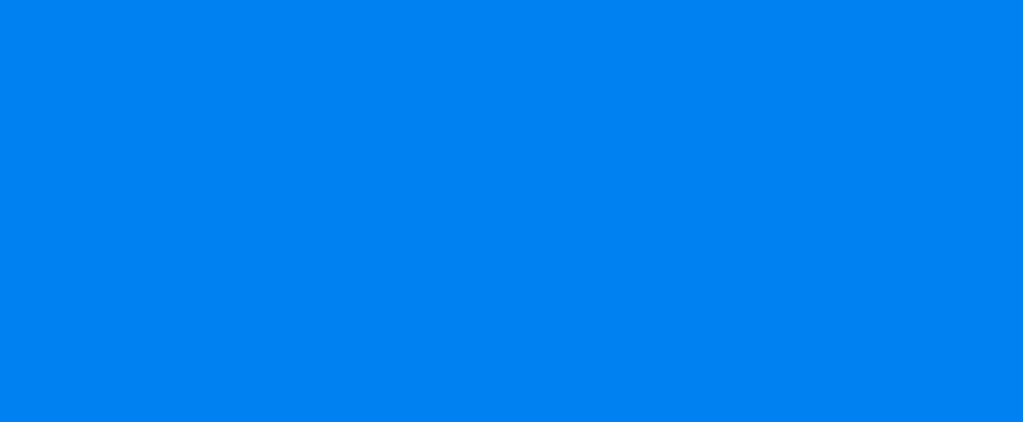
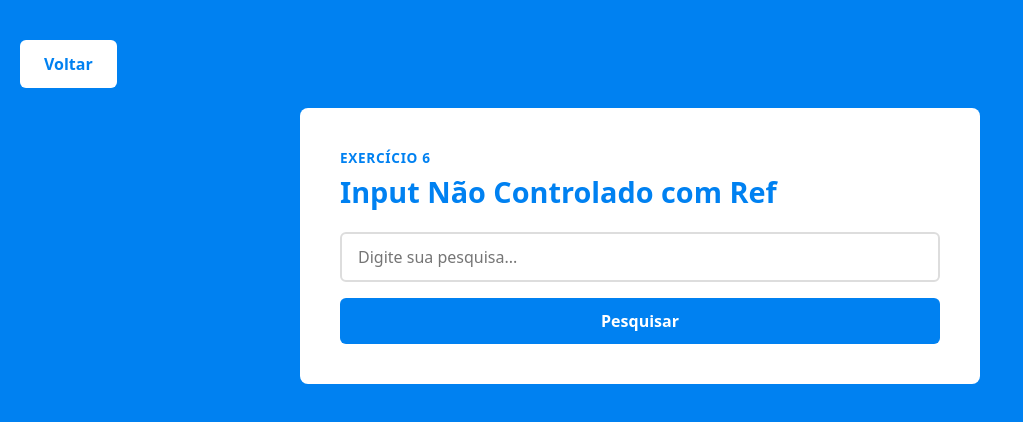
Before and after one commit to thiagoperest/desenvolvimento-react-DR4_TP3, a React (Vite) app: page /exercicio-6 in a window 1280 px wide. Before the commit this address had no page. Shown: the top 422 px of the page, without its empty margins (0-1023 px from the left). Built offline with nearby package versions, Linux system fonts and the light colour scheme.

Commit message:
feat: add exercício 6

```diff
--- /dev/null
+++ b/src/components/PesquisaRapida.css
@@ -0,0 +1,53 @@
+.pesquisa-container {
+    display: flex;
+    flex-direction: column;
+    gap: 16px;
+}
+
+.pesquisa-input {
+    width: 100%;
+    padding: 12px 16px;
+    font-size: 1rem;
+    font-family: inherit;
+    border: 2px solid #ddd;
+    border-radius: 6px;
+    outline: none;
+    box-sizing: border-box;
+    color: #ddd;
+    transition: border-color 0.3s ease;
+}
+
+.pesquisa-input:focus {
+    border-color: #0081f1;
+}
+
+.pesquisa-btn {
+    width: 100%;
+    padding: 12px;
+    font-size: 1rem;
+    font-weight: 600;
+    color: white;
+    background-color: #0081f1;
+    border: none;
+    border-radius: 6px;
+    cursor: pointer;
+    transition: background-color 0.3s ease;
+}
+
+.pesquisa-btn:hover {
+    background-color: #006bcc;
+}
+
+.pesquisa-resultado {
+    font-size: 1.1rem;
+    color: #333;
+    background: #f5f9ff;
+    padding: 14px 18px;
+    border-radius: 6px;
+    border-left: 4px solid #0081f1;
+    margin: 0;
+}
+
+.pesquisa-resultado strong {
+    color: #0081f1;
+}
--- /dev/null
+++ b/src/components/PesquisaRapida.jsx
@@ -0,0 +1,28 @@
+import { useRef, useState } from 'react'
+import './PesquisaRapida.css'
+
+export default function PesquisaRapida() {
+  const inputRef = useRef(null)
+  const [resultado, setResultado] = useState('')
+
+  function handlePesquisar() {
+    setResultado(inputRef.current.value)
+  }
+
+  return (
+    <div className="pesquisa-container">
+      <input
+        className="pesquisa-input"
+        type="text"
+        ref={inputRef}
+        placeholder="Digite sua pesquisa..."
+      />
+      <button className="pesquisa-btn" onClick={handlePesquisar}>
+        Pesquisar
+      </button>
+      {resultado && (
+        <p className="pesquisa-resultado">Você pesquisou: <strong>{resultado}</strong></p>
+      )}
+    </div>
+  )
+}
--- /dev/null
+++ b/src/pages/Exercicio6.css
@@ -0,0 +1,27 @@
+.exercicio-container {
+    background-color: #0081f1;
+    min-height: 100vh;
+    padding: 40px 20px;
+}
+
+.exercicio-card {
+    background: white;
+    border-radius: 8px;
+    padding: 40px;
+    max-width: 600px;
+    margin: 0 auto;
+}
+
+.exercicio-label {
+    font-size: 0.85rem;
+    font-weight: 600;
+    color: #0081f1;
+    text-transform: uppercase;
+    letter-spacing: 0.05em;
+}
+
+.exercicio-card h1 {
+    font-size: 1.8rem;
+    color: #0081f1;
+    margin: 8px 0 24px 0;
+}
--- /dev/null
+++ b/src/pages/Exercicio6.jsx
@@ -0,0 +1,16 @@
+import BotaoVoltar from '../components/BotaoVoltar'
+import PesquisaRapida from '../components/PesquisaRapida'
+import './Exercicio6.css'
+
+export default function Exercicio6() {
+  return (
+    <div className="exercicio-container">
+      <BotaoVoltar />
+      <div className="exercicio-card">
+        <span className="exercicio-label">Exercício 6</span>
+        <h1>Input Não Controlado com Ref</h1>
+        <PesquisaRapida />
+      </div>
+    </div>
+  )
+}
--- a/src/pages/Home.jsx
+++ b/src/pages/Home.jsx
@@ -32,6 +32,12 @@ export default function Home() {
       titulo: 'Formulário de Login',
       descricao: 'Formulário com email e senha que exibe os dados ao enviar',
       rota: '/exercicio-5'
+    },
+    {
+      id: 6,
+      titulo: 'Input Não Controlado com Ref',
+      descricao: 'Input não controlado que exibe o valor ao clicar em pesquisar',
+      rota: '/exercicio-6'
     }
   ]
 
--- a/src/routes/index.jsx
+++ b/src/routes/index.jsx
@@ -5,6 +5,7 @@ import Exercicio2 from '../pages/Exercicio2'
 import Exercicio3 from '../pages/Exercicio3'
 import Exercicio4 from '../pages/Exercicio4'
 import Exercicio5 from '../pages/Exercicio5'
+import Exercicio6 from '../pages/Exercicio6'
 
 export function AppRoutes() {
   return (
@@ -15,6 +16,7 @@ export function AppRoutes() {
       <Route path="/exercicio-3" element={<Exercicio3 />} />
       <Route path="/exercicio-4" element={<Exercicio4 />} />
       <Route path="/exercicio-5" element={<Exercicio5 />} />
+      <Route path="/exercicio-6" element={<Exercicio6 />} />
     </Routes>
   )
 }
```
